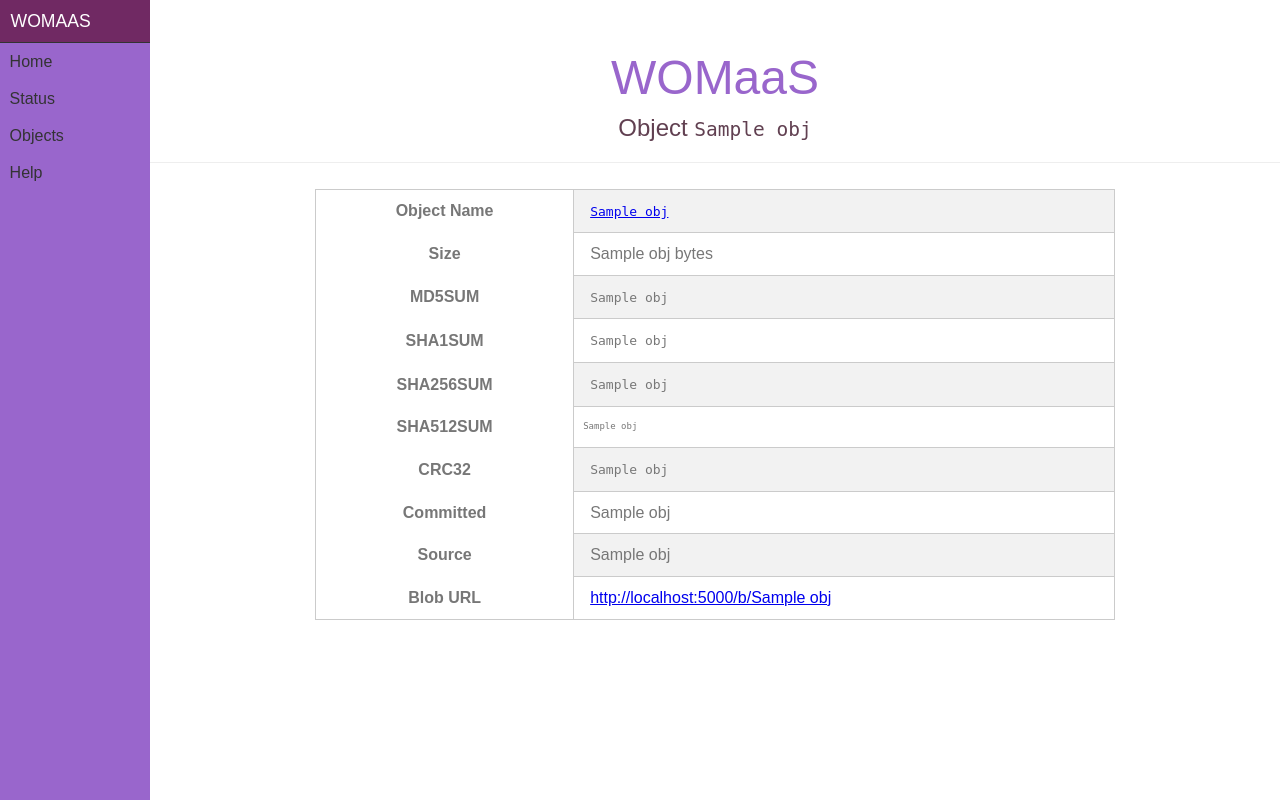
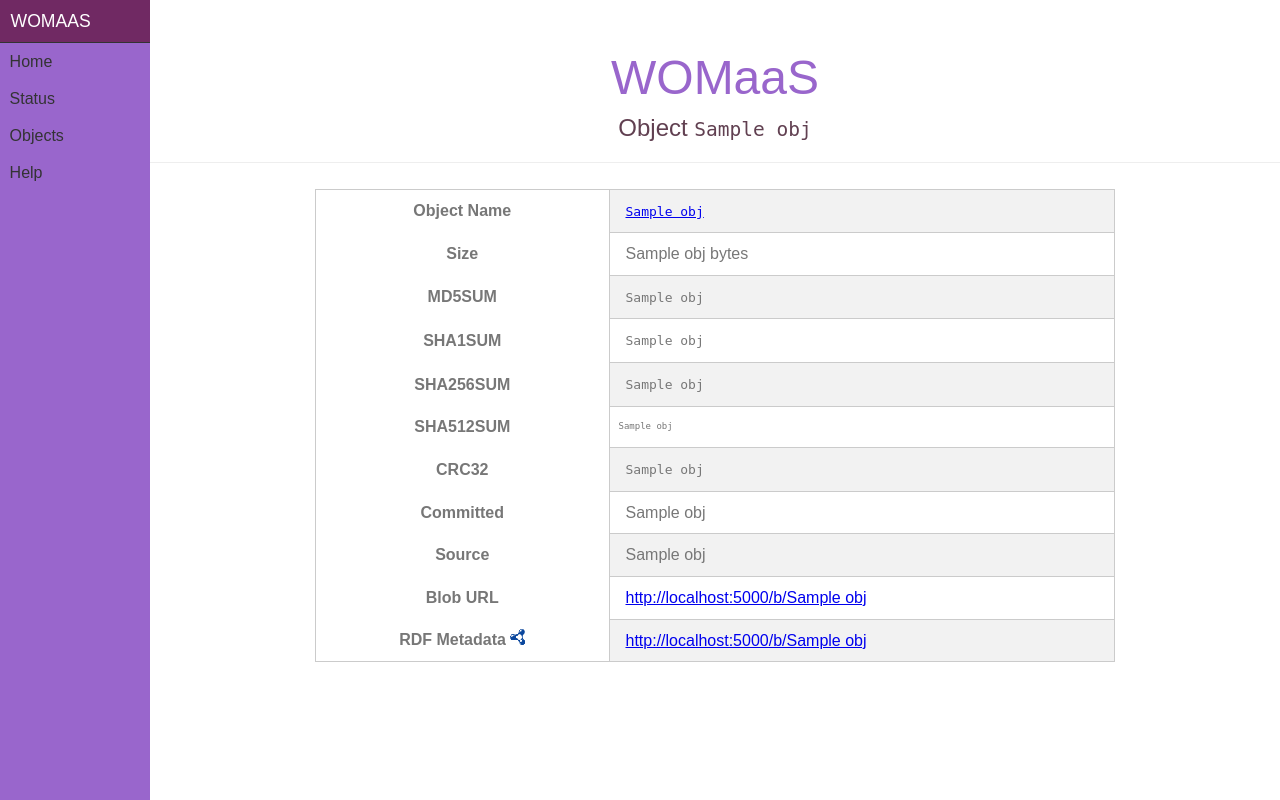
Before and after one commit to irl/womaas, a Flask app: template templates/object.html in a window 1280 px wide. Run offline with Flask 2, Linux system fonts and the light colour scheme; the template is opened without the code that fills it: most values are stand-ins (such as "Sample title", 1, 10 or a date in 2020).

Commit message:
Semantic and cats

```diff
--- a/main.py
+++ b/main.py
@@ -16,6 +16,7 @@ from rdflib import BNode
 from rdflib import Namespace
 from rdflib import Literal
 from rdflib import URIRef
+from rdflib.namespace import NamespaceManager
 
 DATABASE = 'objects.db'
 
@@ -131,17 +132,43 @@ def obj(objname):
 def robj(objname):
     SCHEMA = Namespace('http://schema.org/')
     SPDX = Namespace('http://www.spdx.org/rdf/terms#')
+    n = NamespaceManager(Graph())
+    n.bind("schema", SCHEMA)
+    n.bind("spdx", SPDX)
     c = get_db().cursor()
     c.execute('SELECT * FROM objects WHERE id=?', (objname,))
     obj = c.fetchone()
     g = Graph()
+    g.namespace_manager = n
     objuri = URIRef("http://localhost:5000/b/" + obj[0])
     robjuri = URIRef("http://localhost:5000/r/" + obj[0])
     md5node = BNode()
     g.add((md5node, SPDX.checksumValue, Literal(obj[2])))
     g.add((md5node, SPDX.algorithm, URIRef("http://packages.qa.debian.org/#checksumAlgorithm_md5sum")))
     g.add((objuri, SPDX.checksum, md5node))
+    g.add((objuri, SCHEMA.fileSize, Literal(obj[1])))
     return Response(g.serialize(), mimetype="text/plain")
+
+@app.route('/3/<objname>')
+def tobj(objname):
+    SCHEMA = Namespace('http://schema.org/')
+    SPDX = Namespace('http://www.spdx.org/rdf/terms#')
+    n = NamespaceManager(Graph())
+    n.bind("schema", SCHEMA)
+    n.bind("spdx", SPDX)
+    c = get_db().cursor()
+    c.execute('SELECT * FROM objects WHERE id=?', (objname,))
+    obj = c.fetchone()
+    g = Graph()
+    g.namespace_manager = n
+    objuri = URIRef("http://localhost:5000/b/" + obj[0])
+    robjuri = URIRef("http://localhost:5000/r/" + obj[0])
+    md5node = BNode()
+    g.add((md5node, SPDX.checksumValue, Literal(obj[2])))
+    g.add((md5node, SPDX.algorithm, URIRef("http://packages.qa.debian.org/#checksumAlgorithm_md5sum")))
+    g.add((objuri, SPDX.checksum, md5node))
+    g.add((objuri, SCHEMA.fileSize, Literal(obj[1])))
+    return Response(g.serialize(format="turtle"), mimetype="text/plain")
 
 @app.route('/b/<objname>')
 def blob(objname):
--- a/templates/home.html
+++ b/templates/home.html
@@ -1,8 +1,12 @@
 {% extends "base.html" %}
 {% block content %}
-<br>
+<p>
 <form action="/s" method="post" enctype="multipart/form-data" style="padding: 2px; border: 1px solid #ccc; width: 500px; margin: 0 auto;">
         <input type="file" name="upload" class="pure-button" style="width: 395px;">
         <input type="submit" class="pure-button pure-button-primary" name="html" value="Upload" style="width: 100px;">
 </form>
+</p>
+<p style="text-align: center;">
+<img src="http://i.giphy.com/ToMjGpohsHI02mXvC80.gif">
+</p>
 {% endblock %}
--- a/templates/object.html
+++ b/templates/object.html
@@ -43,5 +43,10 @@
 	<tr>
 		<th>Blob URL</th>
 		<td><a href="http://localhost:5000/b/{{obj[0]}}">http://localhost:5000/b/{{obj[0]}}</a></td>
+	</tr>
+	<tr>
+		<th>RDF Metadata <img src="/static/rdf.png"></th>
+		<td><a href="http://localhost:5000/3/{{obj[0]}}">http://localhost:5000/b/{{obj[0]}}</a></td>
+	</tr>
 </table>
 {% endblock %}
--- a/templates/objects.html
+++ b/templates/objects.html
@@ -2,7 +2,9 @@
 {% block title %}Object List &middot; {% endblock %}
 {% block pagetitle %}Object List{% endblock %}
 {% block content %}
-<br>
+<p style="text-align: center;">
+<img src="http://i.giphy.com/9aLFsE3tDWf4c.gif">
+</p>
 <table class="pure-table pure-table-striped pure-table-bordered" style="width: 100%;">
 	<tr>
 		<th>Object Name</th>
--- a/templates/status.html
+++ b/templates/status.html
@@ -2,5 +2,5 @@
 {% block title %}Server Status &middot; {% endblock %}
 {% block pagetitle %}Server Status{% endblock %}
 {% block content %}
-<p>Hello</p>
+<p style="text-align: center;"><img src="http://i.giphy.com/hO58ejrIKFIkw.gif"></p>
 {% endblock %}
```
Also changed, not shown: static/rdf.png (added).
